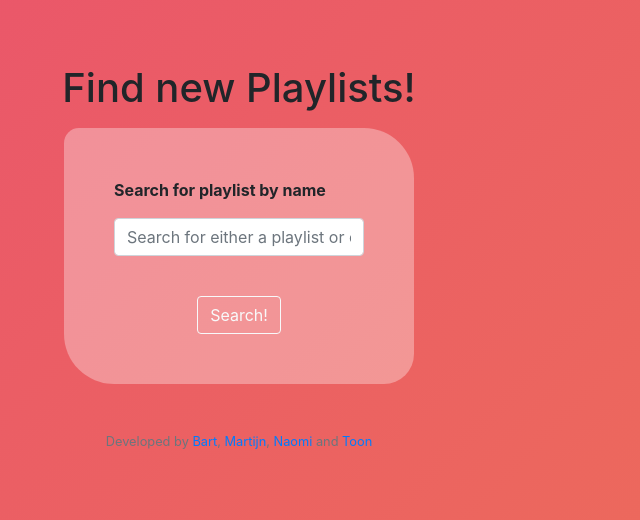
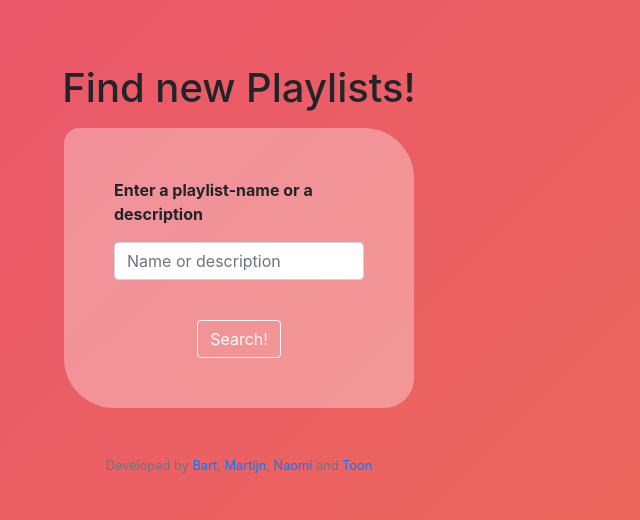
Before and after one commit to UhhBart/webik, a Flask app: page /search in a window 1280 px wide. Shown: the part 64-584 px from the top of the page, without its empty margins (401-1041 px from the left). Run offline with Flask 2, Linux system fonts and the light colour scheme; some libraries are stand-ins or nearby versions.

Commit message:
fixed toons search, made some more minor improvements

```diff
--- a/application.py
+++ b/application.py
@@ -7,8 +7,7 @@ from tempfile import mkdtemp
 from werkzeug.exceptions import default_exceptions, HTTPException, InternalServerError
 from werkzeug.security import check_password_hash, generate_password_hash
 
-
-from helpers import login_required, youtube_api, check_following, link_check, check_liked, timeline_info, yt_playlist_profile, userprofile, player_info, search1, delete_playlist
+from helpers import login_required, youtube_api, check_following, link_check, check_liked, timeline_info, yt_playlist_profile, userprofile, player_info, search_helper, delete_playlist
 
 
 # Configure application
@@ -63,14 +62,15 @@ def register():
         elif not password == confirm_password:
             return render_template("apology.html", message="Your passwords don't match, please try again")
 
-        # existing_users = db.execute("SELECT username FROM users")
-        # for username in existing_users:
-        #     if username == existing_users  ["username"]:
-        #         return render_template("apology.html", message="that username is already taken")
+        # extra check to make sure username isn't taken
+        existing_users = db.execute("SELECT username FROM users")
+        for existing_username in existing_users:
+            if existing_username == username:
+                return render_template("apology.html", message="that username is already taken")
 
         # add the new user's account to the databse
         db.execute("INSERT INTO users (username, hash) VALUES (:username, :hash)",
-                  username=request.form.get("username"), hash=generate_password_hash(request.form.get("password"), method='pbkdf2:sha256', salt_length=8))
+                   username=request.form.get("username"), hash=generate_password_hash(request.form.get("password"), method='pbkdf2:sha256', salt_length=8))
 
         return redirect("/timeline")
 
@@ -216,6 +216,7 @@ def check_playlist():
 
     return jsonify(True)
 
+
 @app.route("/check_login_username", methods=["GET"])
 def check_login_username():
     """Check username availability"""
@@ -231,6 +232,7 @@ def check_login_username():
     else:
         return jsonify(True)
 
+
 @app.route("/check_login_password", methods=["GET"])
 def check_login_password():
     """Check username availability"""
@@ -244,6 +246,7 @@ def check_login_password():
         return jsonify(False)
     else:
         return jsonify(True)
+
 
 @app.route("/timeline")
 @login_required
@@ -260,6 +263,7 @@ def timeline():
 
     return render_template("timeline.html", data=data, name=name)
 
+
 @app.route("/search", methods=["GET", "POST"])
 def search():
     if request.method == "POST":
@@ -268,13 +272,14 @@ def search():
         q = request.form.get("playlist")
 
         # search the database for the users input with the function search
-        result_description, result_playlist = search1(q)
-        print(result_description, result_playlist[0])
+        result_description, result_playlist = search_helper(q)
+
         # return a new template with the result if something is found
         return render_template("results.html", result_playlist=result_playlist, result_description=result_description)
 
     else:
         return render_template("search.html")
+
 
 @app.route("/create", methods=["GET", "POST"])
 @login_required
@@ -283,14 +288,16 @@ def create():
     if request.method == "POST":
 
         # put new playlist information into database
-        db.execute("INSERT INTO playlists (playlist_name, description, creator_id) VALUES(:playlist_name, :description, :creator_id)", playlist_name=request.form.get("playlist"), description=request.form.get("description"), creator_id = session['user_id'])
+        db.execute("INSERT INTO playlists (playlist_name, description, creator_id) VALUES(:playlist_name, :description, :creator_id)",
+                   playlist_name=request.form.get("playlist"), description=request.form.get("description"), creator_id=session['user_id'])
 
         # select playlist_id
-        playlist_id = db.execute("SELECT playlist_id FROM playlists WHERE playlist_name= :playlist_name", playlist_name=request.form.get("playlist"))
-        playlist_id = playlist_id[0]["playlist_id"]
+        playlist_id = db.execute("SELECT playlist_id FROM playlists WHERE playlist_name= :playlist_name",
+                                playlist_name=request.form.get("playlist"))[0]["playlist_id"]
 
         # link creator to playlist in another tabel
-        db.execute("INSERT INTO playlist_users (playlist_id, user_id) VALUES(:playlist_id, :user_id)", user_id=session["user_id"], playlist_id=playlist_id)
+        db.execute("INSERT INTO playlist_users (playlist_id, user_id) VALUES(:playlist_id, :user_id)",
+                   user_id=session["user_id"], playlist_id=playlist_id)
 
         flash("Playlist created!")
         return redirect(url_for("playlists"))
@@ -306,7 +313,7 @@ def playlist_profile():
 
     # getting the info for the playlist_profile
     user_id = session["user_id"]
-    current_user = db.execute("SELECT username FROM users WHERE user_id = :user_id", user_id = user_id)
+    current_user = db.execute("SELECT username FROM users WHERE user_id = :user_id", user_id=user_id)
 
     # get playlist_id
     playlist_id = request.args.get("id")
@@ -329,8 +336,9 @@ def playlist_profile():
     else:
         button = "unfollow"
 
-    return render_template("playlist_profile.html", id= playlist_id, links=links, description=description, playlist_name=playlist_name,
-                                posts=len(all_tracks), followers=len(followers), current_user=current_user, button=button, user_id=user_id, creator_id=creator_id)
+    return render_template("playlist_profile.html", id=playlist_id, links=links, description=description, playlist_name=playlist_name,
+                           posts=len(all_tracks), followers=len(followers), current_user=current_user, button=button, user_id=user_id, creator_id=creator_id)
+
 
 @app.route("/upload", methods=["GET", "POST"])
 @login_required
@@ -356,12 +364,12 @@ def add_number():
         playlist = request.form.get("playlist")
 
         if not playlist:
-            return render_template("apology.html", message = "you did not correctly specifiy to which playlist you'd like to upload.")
+            return render_template("apology.html", message="you did not correctly specifiy to which playlist you'd like to upload.")
 
         link = request.form.get("link")
 
         if not link_check(link):
-            return render_template("apology.html", message = "the link you posted doesn't seem to meet our requirements, try generating a link using the share feature on YouTube.")
+            return render_template("apology.html", message="the link you posted doesn't seem to meet our requirements, try generating a link using the share feature on YouTube.")
 
         link_desc = request.form.get("link_desc")
 
@@ -380,10 +388,10 @@ def check_playlist_search():
     """Check username availability"""
 
     # get search input from user name it q
-    q = request.args.get("playlist")
+    search_input = request.args.get("playlist")
 
-    # search for the users input with helper function search1
-    result_description, result_playlist = search1(q)
+    # search for the users input with helper function
+    result_description, result_playlist = search_helper(search_input)
 
     # Ensure that input exists
     if len(result_description) == 0 and len(result_playlist) == 0:
@@ -391,14 +399,6 @@ def check_playlist_search():
 
     else:
         return jsonify(True)
-
-
-
-@app.route("/results")
-def results():
-    # shows the results based on the users input in search
-    # return to a specific playlist profile, from here the user can follow this playlist, so returns to /playlist_profile
-    return None
 
 
 @app.route("/follow")
@@ -410,7 +410,8 @@ def follow():
     user_id = session["user_id"]
 
     if check_following(playlist_id, user_id):
-        db.execute("DELETE FROM playlist_users WHERE playlist_id = :playlist_id AND user_id = :user_id", playlist_id=playlist_id, user_id=session["user_id"])
+        db.execute("DELETE FROM playlist_users WHERE playlist_id = :playlist_id AND user_id = :user_id",
+                   playlist_id=playlist_id, user_id=session["user_id"])
         return jsonify(False)
 
     else:
@@ -418,31 +419,33 @@ def follow():
                    user_id=session["user_id"], playlist_id=playlist_id)
         return jsonify(True)
 
-    return render_template("apology.html")
 
 @app.route("/playlists")
 @login_required
 def playlists():
     """Allow users to view the playlists they're following"""
 
-    #
+    # find all playlists the user is following
     ids = []
     playlist_id = db.execute("SELECT playlist_id FROM playlist_users WHERE user_id = :user_id", user_id=session["user_id"])
 
-    #???
+    # loop over all existing playlists and create a list to send to playlists.html
     for playlist_id in playlist_id:
-        test = []
-        playlist_name = db.execute("SELECT playlist_name FROM playlists WHERE playlist_id = :playlist_id", playlist_id=playlist_id["playlist_id"])
-        test.append(playlist_name[0]["playlist_name"])
-        test.append(playlist_id)
-        ids.append(test)
+        all_playlists = []
+        playlist_name = db.execute("SELECT playlist_name FROM playlists WHERE playlist_id = :playlist_id",
+                                   playlist_id=playlist_id["playlist_id"])
+        all_playlists.append(playlist_name[0]["playlist_name"])
+        all_playlists.append(playlist_id)
+        ids.append(all_playlists)
 
-    return render_template("playlists.html", ids=ids, playlist_id=playlist_id)
+    return render_template("playlists.html", ids=ids)
+
 
 @app.route("/profile", methods=["GET"])
 def profile():
     """Allow users to view their own or somebody else's profile"""
 
+    # determine requested user id based on if a link was used, or a loggin in user wants to see his own profile from the navbar
     user = request.args.get("username")
     if user:
         user_id = (db.execute("SELECT user_id FROM users WHERE username = :username", username=user))[0]["user_id"]
@@ -450,6 +453,7 @@ def profile():
     else:
         user_id = session["user_id"]
 
+    # gather all information needed to show on profile page
     name = db.execute("SELECT username FROM users WHERE user_id = :user_id", user_id=user_id)
     uploads = db.execute("SELECT link FROM tracks WHERE added_by = :added_by", added_by=user_id)
     playlists = db.execute("SELECT playlist_id FROM playlist_users WHERE user_id = :user_id", user_id=user_id)
@@ -463,42 +467,53 @@ def profile():
 @login_required
 def deletesong():
 
+    # gather all information needed to delete song
     track_id = request.args.get("track_id")
     user_id = session["user_id"]
     uploader = db.execute("SELECT added_by FROM tracks WHERE track_id = :track_id", track_id=track_id)
 
+    # extra check to make sure the user who wants to delete the song is original uploader, if so: delete song
     if int(user_id) == int(uploader[0]["added_by"]):
-        db.execute("DELETE FROM tracks WHERE track_id= :track_id", track_id = track_id)
-        db.execute("DELETE FROM users_likedtracks WHERE track_id = :track_id", track_id = track_id)
+        db.execute("DELETE FROM tracks WHERE track_id= :track_id", track_id=track_id)
+        db.execute("DELETE FROM users_likedtracks WHERE track_id = :track_id", track_id=track_id)
         return jsonify(True)
 
     else:
-        return jsonify(False)
+        return render_template("apology.html", message="Looks like you're not the original uploader of that song")
+
 
 @app.route("/deleteplaylist")
 @login_required
 def deleteplaylist():
 
+    # gather all information needed to delete song
     playlist_id = request.args.get("playlist_id")
     user_id = session["user_id"]
     creator = db.execute("SELECT creator_id FROM playlists WHERE playlist_id = :playlist_id", playlist_id=playlist_id)
 
+    # extra check to make sure the user who wants to delete the playlist is original creator, if so: delete playlist
     if not user_id == creator[0]["creator_id"]:
-        return render_template("apology.html", message = "you are not the creator of this playlist, therefore you're not allowed to delete it")
+        return render_template("apology.html", message="you are not the creator of this playlist, therefore you're not allowed to delete it")
 
     delete_playlist(playlist_id)
-    return redirect ("/playlists")
+    return redirect("/playlists")
 
-@app.route("/upvote")
+
+@app.route("/like")
 @login_required
-def upvote():
+def like():
+
+    # gather all required information
     track_id = request.args.get("track_id")
     user_id = session["user_id"]
 
+    # if user had already liked the song, unlike it
     if check_liked(user_id, track_id):
         db.execute("DELETE FROM users_likedtracks WHERE track_id = :track_id AND user_id= :user_id", track_id=track_id, user_id=user_id)
         db.execute("UPDATE tracks SET likes = likes - 1 WHERE track_id = :track_id", track_id=track_id)
         return jsonify(False)
+
+    # if user hasn't liked the song yet, like it
     else:
         db.execute("INSERT INTO users_likedtracks (track_id, user_id) VALUES (:track_id, :user_id)", track_id=track_id, user_id=user_id)
         db.execute("UPDATE tracks SET likes = likes + 1 WHERE track_id = :track_id", track_id=track_id)
@@ -508,7 +523,12 @@ def upvote():
 @app.route("/player", methods=["GET"])
 def player():
 
+    # gather all required information
     playlist_id = request.args.get("playlist_id")
+    playlist_name = db.execute("SELECT playlist_name FROM playlists WHERE playlist_id = :playlist_id",
+                               playlist_id=playlist_id)[0]["playlist_name"]
+
+    # refer to helper function to create list needed for player
     videos = (player_info(playlist_id))
 
-    return render_template("player.html", videos = videos)
+    return render_template("player.html", videos=videos, playlist_name=playlist_name)
--- a/static/styles.css
+++ b/static/styles.css
@@ -50,6 +50,16 @@ text-align: center;
 background-color: rgba(255, 255, 255, 0.33);
 padding: 10px;
 border-radius: 15px 50px 30px;
+}
+
+.playlist {
+margin: 0 auto;
+width:45%;
+right: 20px;
+text-align: center;
+background-color: rgba(255, 255, 255, 0.33);
+padding: 10px;
+border-radius: 15px 15px;
 }
 
 #follow-button {
--- a/templates/layout.html
+++ b/templates/layout.html
@@ -72,8 +72,8 @@
 
         <!--redirect user to social media of site creators ;)-->
         <footer class="small text-center text-muted">
-        Developed by <a href="https://www.instagram.com/uhhbart">Bart</a>, <a href="https://instagram.com/martijnschuurhuiss">Martijn</a>,
-                     <a href="https://instagram.com/naomi.roodx">Naomi</a> and <a href="https://instagram.com/tun62">Toon</a>
+        Developed by <a name="link" href="https://www.instagram.com/uhhbart">Bart</a>, <a name="link" href="https://instagram.com/martijnschuurhuiss">Martijn</a>,
+                     <a name="link" href="https://instagram.com/naomi.roodx">Naomi</a> and <a name="link" href="https://instagram.com/tun62">Toon</a>
 
         </footer>
     </body>
--- a/templates/playlists.html
+++ b/templates/playlists.html
@@ -12,7 +12,7 @@
             <h1 align="center">Followed playlists</h1>
         </p>
     </div>
-
+    <br>
     <!--if user is not following playlists, redirect them to search page-->
     {% if not ids %}
         <div class = "form">
@@ -23,7 +23,7 @@
             </strong>
         </div>
     {% else %}
-        <div align="center" class="form">
+        <div align="center" class="playlist">
 
         <!--create an unordened list containing all followed playlists-->
         <ul>
--- a/templates/register.html
+++ b/templates/register.html
@@ -56,6 +56,7 @@
                 <button class="d-block btn btn-outline-light" type="submit" id="register">Register!</button>
             </div>
 
+            <br>
             <!--allow users to redirect themselves to log in page-->
             <div>
                Already have an account? <br><a href= "login">Log in here!</a>
--- a/templates/search.html
+++ b/templates/search.html
@@ -18,8 +18,8 @@
             <!--ask user to put in playlist name-->
 
             <div class="form-group">
-                <p align="left"><strong>Search for playlist by name</strong></p>
-                <input type="text" class="form-control" name="playlist" id="playlist" placeholder="Search for either a playlist or on a description" onkeyup="checks()" required>
+                <p align="left"><strong>Enter a playlist-name or a description </strong></p>
+                <input type="text" class="form-control" name="playlist" id="playlist" placeholder="Name or description" onkeyup="checks()" required>
                 <div class="invalid-feedback" id="taken">
                     Provide input
                 </div>
```
Also changed, not shown: helpers.py (+6 -4 lines), templates/player.html (+7 -2 lines), templates/playlist_profile.html (+8 -4 lines), templates/results.html (+13 -17 lines), templates/timeline.html (+5 -4 lines), project.db.
